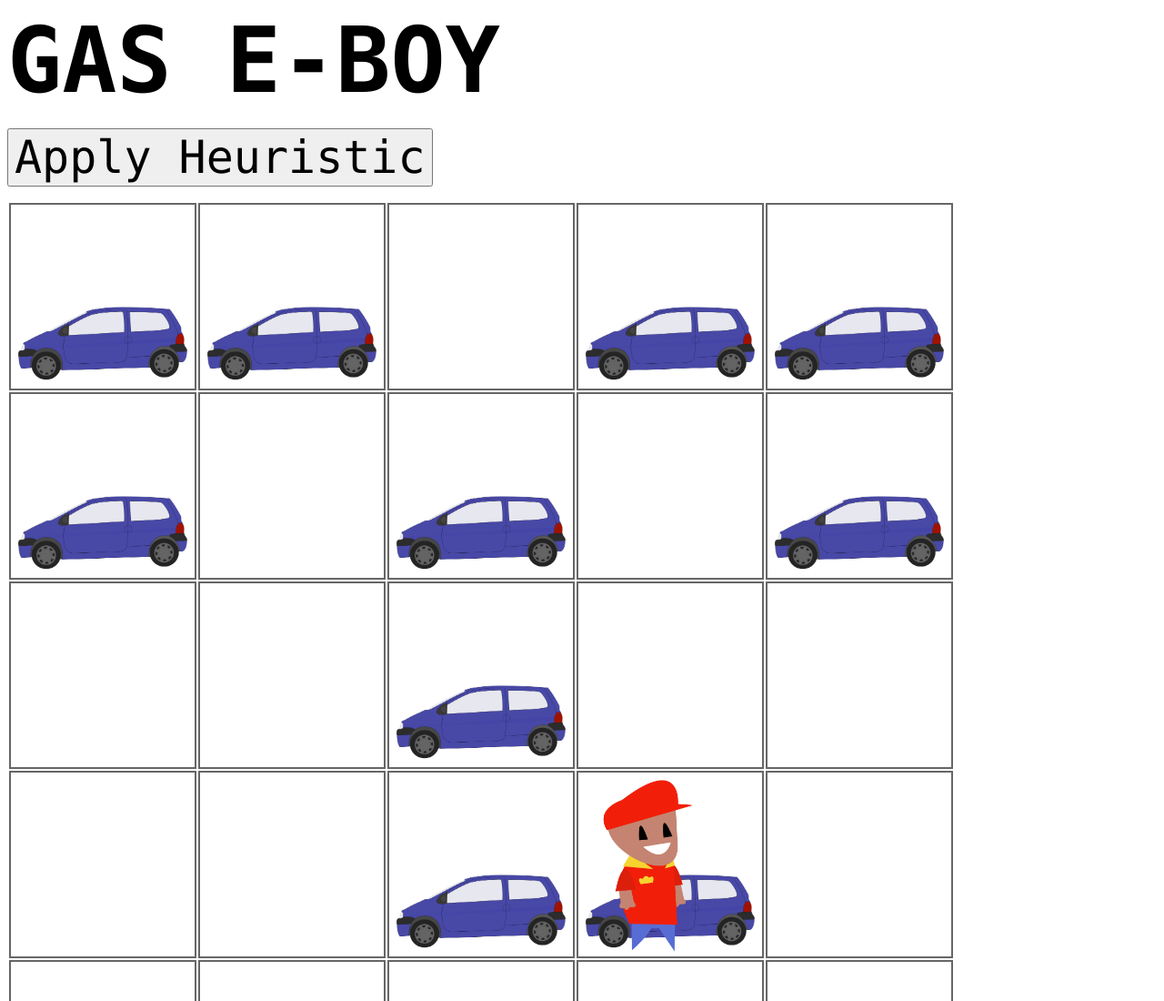
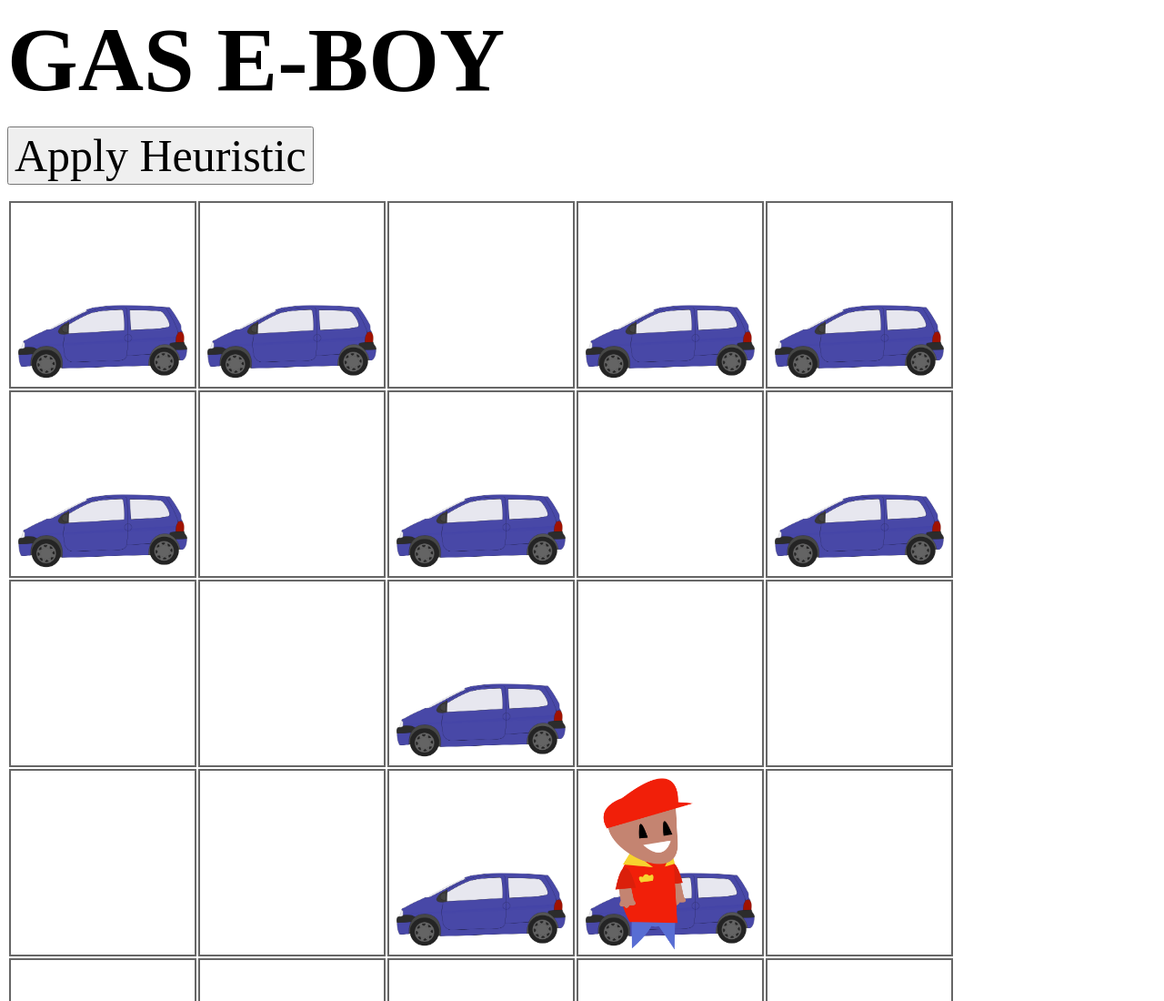
Before and after one commit to bullybutcher/GasE-Boy, a plain HTML site: page index.html in a window 1280 px wide. Shown: the top 1100 px of the page at 91% size. Drawn offline with Linux system fonts and the light colour scheme.

Commit message:
srccodepro

```diff
--- a/index.html
+++ b/index.html
@@ -57,10 +57,10 @@
     <title>Gas E-Boy</title>
   </head>
   <body onload="show_table()">
-    <div style="font-size:100px;font-family: monaco, Courier, monospace"><b>
+    <div style="font-size:100px;font-family: SourceCodePro"><b>
             GAS E-BOY
         </b></div>
-    <p><button onclick="start()"; style="font-size:50px;font-family: monaco, Courier, monospace"">Apply Heuristic</button></p>
+    <p><button onclick="start()"; style="font-size:50px;font-family: SourceCodePro"">Apply Heuristic</button></p>
     <script src="bot.js"></script>
   </body>
 </html>
```
